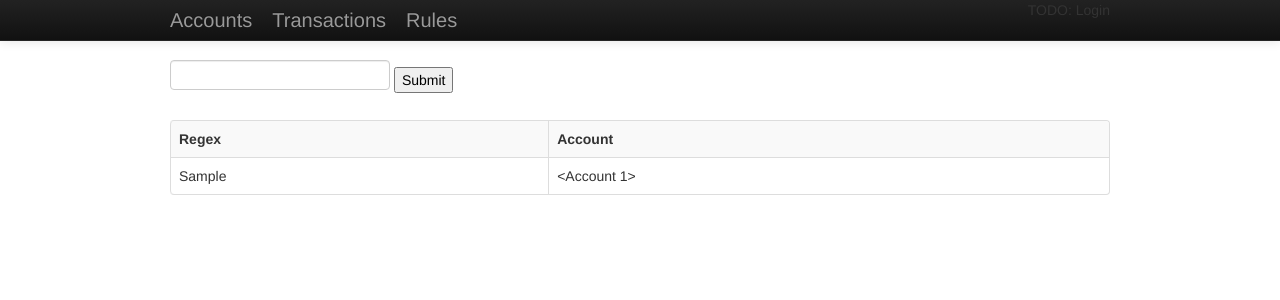
After one commit to noisecapella/personal_ledger, a Flask app: template templates/rules.html in a window 1280 px wide. The commit adds this page. Shown: the top 300 px of the page. Run offline with Flask 2, Linux system fonts and the light colour scheme; tables that the repository leaves empty hold one stand-in row (values such as "Sample post"); the template is opened without the code that fills it: values that come from a table or form of the project are taken from there, most other values are stand-ins (such as "Sample title", 1, 10 or a date in 2020).

Commit message:
Fixes to templates to match other recent changes

```diff
--- a/personal_ledger.py
+++ b/personal_ledger.py
@@ -10,7 +10,7 @@ app = Flask(__name__)
 app.config.from_object("config")
 db = SQLAlchemy(app)
 
-import views
+from views import *
 
 if __name__ == "__main__":
     app.run()
--- a/templates/accounts.html
+++ b/templates/accounts.html
@@ -9,9 +9,9 @@
   </tr>
   {% for account in accounts %}
   <tr>
-    <td>{{ account["title"] }}</td>
-    <td>{{ account["withdrawal"] }}</td>
-    <td>{{ account["deposit"] }}</td>
+    <td>{{ account.full_title }}</td>
+    <td>{{ account.withdrawal or 0.0 }}</td>
+    <td>{{ account.deposit or 0.0 }}</td>
   </tr>
   {% else %}
   <tr><td>No items</td></tr>
--- a/templates/layout.html
+++ b/templates/layout.html
@@ -25,6 +25,7 @@
 	  </button>
 	  <a class="brand" style="{{ "font-weight: bold" if title == "Accounts"}}" href="{{ url_for(".accounts") }}">Accounts</a>
 	  <a class="brand" style="{{ "font-weight: bold" if title == "Transactions"}}" href="{{ url_for(".transactions") }}">Transactions</a>
+	  <a class="brand" style="{{ "font-weight: bold" if title == "Rules"}}" href="{{ url_for(".rules") }}">Rules</a>
 	  <div class="nav-collapse">
 	    <ul class="nav">
 	    </ul>
@@ -61,5 +62,8 @@
     <script type="text/javascript" src="{{ url_for('static', filename='jquery-2.0.3.min.js') }}"</script>
     <script type="text/javascript" src="{{ url_for('static', filename='bootstrap.js') }}"></script>
     {% endblock %}
+    {% block js_footer_extra %}
+
+    {% endblock %}
   </body>
 </html>
--- /dev/null
+++ b/templates/rules.html
@@ -0,0 +1,25 @@
+{% extends "layout.html" %}
+{% block content %}
+<form action="{{ url_for('.create_rule') }}" method="post">
+  <input type="text" name="regex" />
+  <input type="submit" value="Submit" />
+</form>
+
+<table class="table table-striped table-bordered">
+  <tr>
+    <th>Regex</th>
+    <th>Account</th>
+  </tr>
+  {% for rule in rules %}
+  <tr>
+    <td>{{ rule.regex }}</td>
+    <td>{{ rule.account }}</td>
+  </tr>
+  {% else %}
+  <tr>
+    <td colspan="2">No rules found</td>
+  </tr>
+  {% endfor %}
+</table>
+
+{% endblock %}
```
Also changed, not shown: templates/categorize_transactions.html (added, +26 -0 lines), templates/import_transactions.html (+15 -25 lines), views.py (+5 -2 lines).
